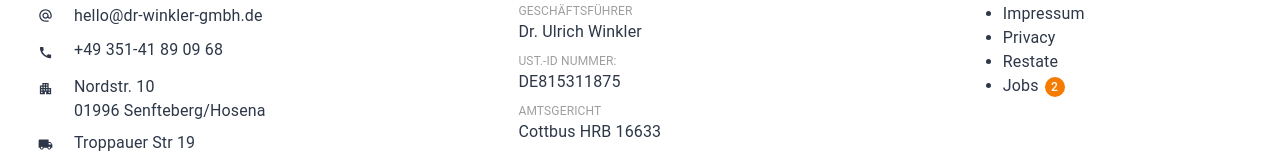
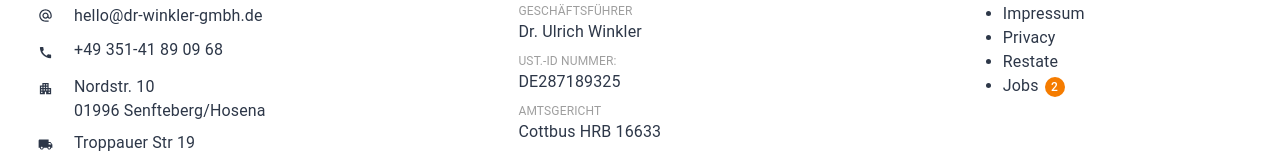
Before and after one commit to uwinkler/dr-winkler-gmbh-homepage, a Next.js app: page / in a window 1280 px wide. Shown: the part 4486-4640 px from the top of the page. Built offline with nearby package versions, Linux system fonts and the light colour scheme.

Commit message:
Fix umst-id

```diff
--- a/src/layouts/Main/components/Footer/Footer.tsx
+++ b/src/layouts/Main/components/Footer/Footer.tsx
@@ -113,7 +113,7 @@ const Footer = () => {
                     <GroupHeadline>Geschäftsführer</GroupHeadline>
                     <Box>Dr. Ulrich Winkler</Box>
                     <GroupHeadline>USt.-ID Nummer:</GroupHeadline>
-                    <Box> DE815311875</Box>
+                    <Box>DE287189325</Box>
                     <GroupHeadline>Amtsgericht</GroupHeadline>
                     <Box>Cottbus HRB 16633</Box>
                     <GroupHeadline>
```
